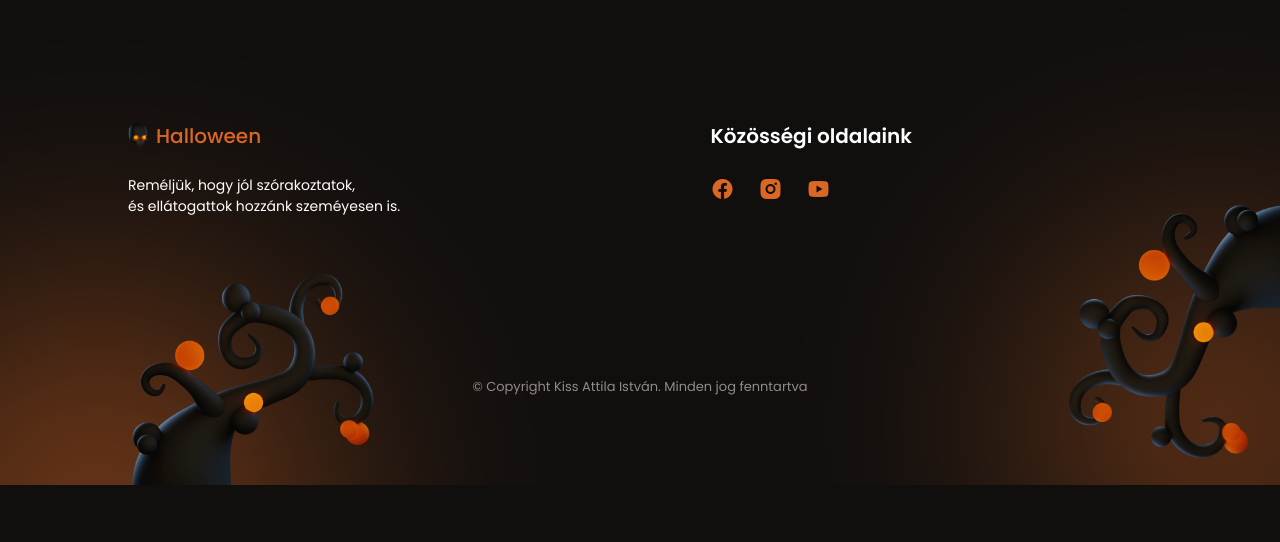
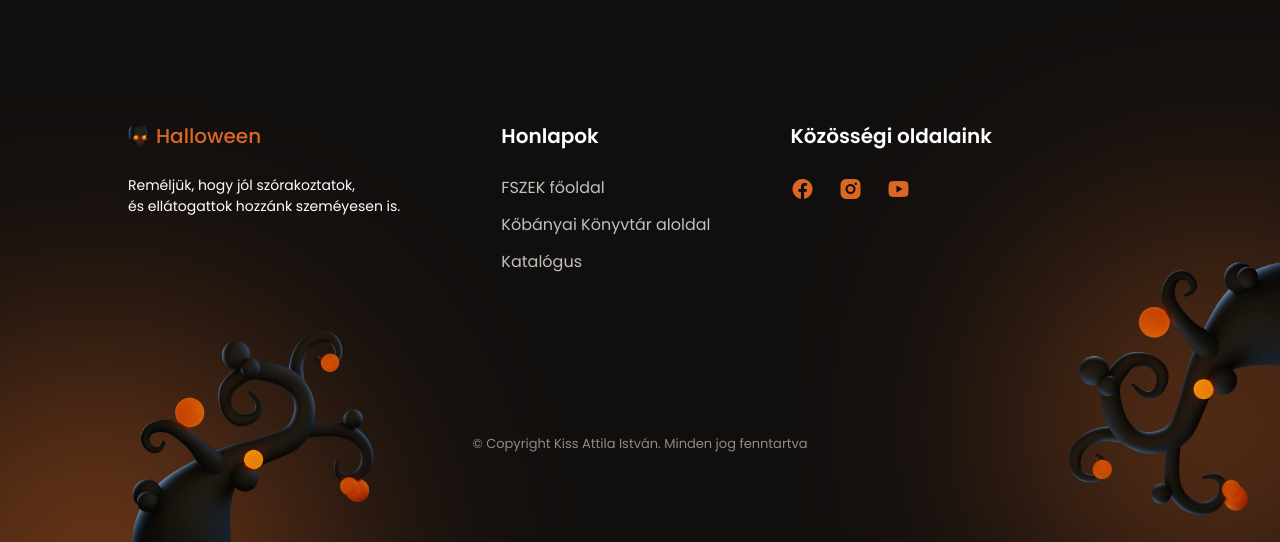
Before and after one commit to kissati84/fszekhalloween, a website: page index.html in a window 1280 px wide. Shown: the part 5493-6035 px from the top of the page. Before the commit the page ends 5978 px from the top, so only its background shows below. Drawn offline with nearby package versions, Linux system fonts and the light colour scheme; a web font is replaced by a local one.

Commit message:
Update index.html

```diff
--- a/index.html
+++ b/index.html
@@ -543,6 +543,24 @@
 
         <div class="footer-content">
           <div>
+            <h3 class="footer-title">Honlapok</h3>
+
+            <ul class="footer-links">
+              <li>
+                <a href="https://fszek.hu/" target="_blank" class="footer-link">FSZEK főoldal</a>
+              </li>
+
+              <li>
+                <a href="https://fszek.hu/Entities/86" class="footer-link" target="_blank">Kőbányai Könyvtár aloldal</a>
+              </li>
+
+              <li>
+                <a href="https://saman.fszek.hu/WebPac/CorvinaWeb?action=advancedsearchpage" class="footer-link" target="_blank">Katalógus</a>
+              </li>
+            </ul>
+          </div>
+
+          <div>
             <h3 class="footer-title">Közösségi oldalaink</h3>
 
             <ul class="footer-social">
```
